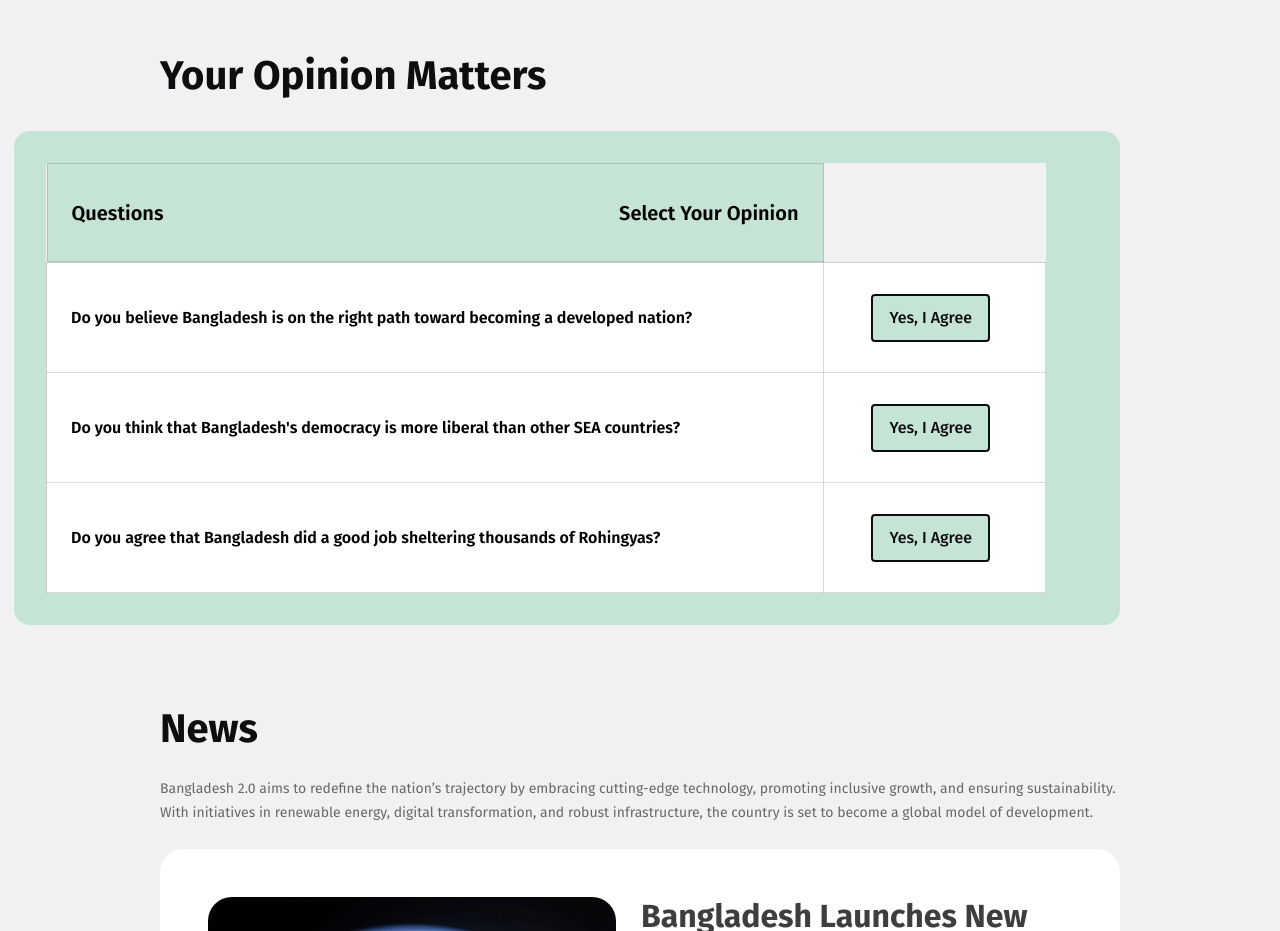
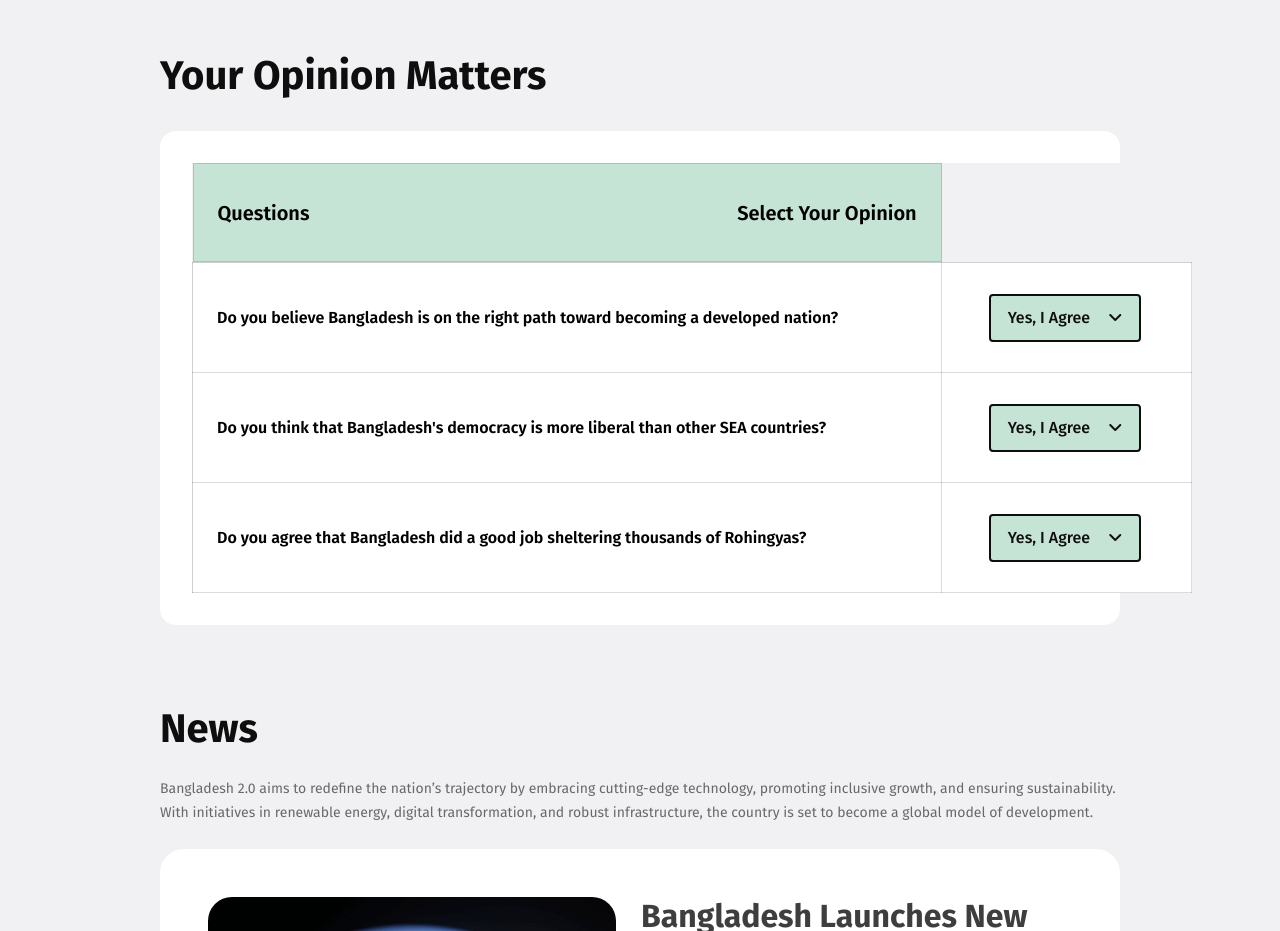
Before and after one commit to Protik49/my-assignment, a plain HTML site: page index.html in a window 1280 px wide. Shown: the part 1940-2871 px from the top of the page. Drawn offline with nearby package versions, Linux system fonts and the light colour scheme.

Commit message:
final commit

```diff
--- a/Styles/style.css
+++ b/Styles/style.css
@@ -477,7 +477,7 @@
     margin-left: 23px;
 }
 
-.table-content /*.fa-solid*/{
+.table-content .fa-solid{
     background: rgb(198, 228, 214);
     margin-left: 14px;
 }
--- a/index.html
+++ b/index.html
@@ -4,7 +4,7 @@
     <meta charset="UTF-8">
     <meta name="viewport" content="width=device-width, initial-scale=1.0">
     <title>Bnagladesh 2.0</title>
-    <!--<script src="https://kit.fontawesome.com/156881b007.js" crossorigin="anonymous"></script>-->
+    <script src="https://kit.fontawesome.com/156881b007.js" crossorigin="anonymous"></script>
     <link rel="preconnect" href="https://fonts.googleapis.com">
     <link rel="preconnect" href="https://fonts.gstatic.com" crossorigin>
     <link href="https://fonts.googleapis.com/css2?family=Fira+Sans:ital,wght@0,100;0,200;0,300;0,400;0,500;0,600;0,700;0,800;0,900;1,100;1,200;1,300;1,400;1,500;1,600;1,700;1,800;1,900&family=Inter:ital,opsz,wght@0,14..32,100..900;1,14..32,100..900&family=Merriweather:ital,wght@0,300;0,400;0,700;0,900;1,300;1,400;1,700;1,900&family=Open+Sans:ital,wght@0,300..800;1,300..800&family=Work+Sans:ital,wght@0,100..900;1,100..900&display=swap" rel="stylesheet">
@@ -112,15 +112,15 @@
 
                     <tr>
                         <td>Do you believe Bangladesh is on the right path toward becoming a developed nation?</td>
-                        <td><button>Yes, I Agree    <!--<i class="fa-solid fa-angle-down"></i>--></button></td>
+                        <td><button>Yes, I Agree    <i class="fa-solid fa-angle-down"></i></button></td>
                     </tr>
                     <tr>
                         <td>Do you think that Bangladesh's democracy is more liberal than other SEA countries?</td>
-                        <td><button>Yes, I Agree    <!--<i class="fa-solid fa-angle-down"></i>--></button></td>
+                        <td><button>Yes, I Agree    <i class="fa-solid fa-angle-down"></i></button></td>
                     </tr>
                     <tr>
                         <td>Do you agree that Bangladesh did a good job sheltering thousands of Rohingyas?</td>
-                        <td><button>Yes, I Agree   <!-- <i class="fa-solid fa-angle-down"></i>--></button></td>
+                        <td><button>Yes, I Agree    <i class="fa-solid fa-angle-down"></i></button></td>
                     </tr>
 
                 </tbody>
```
